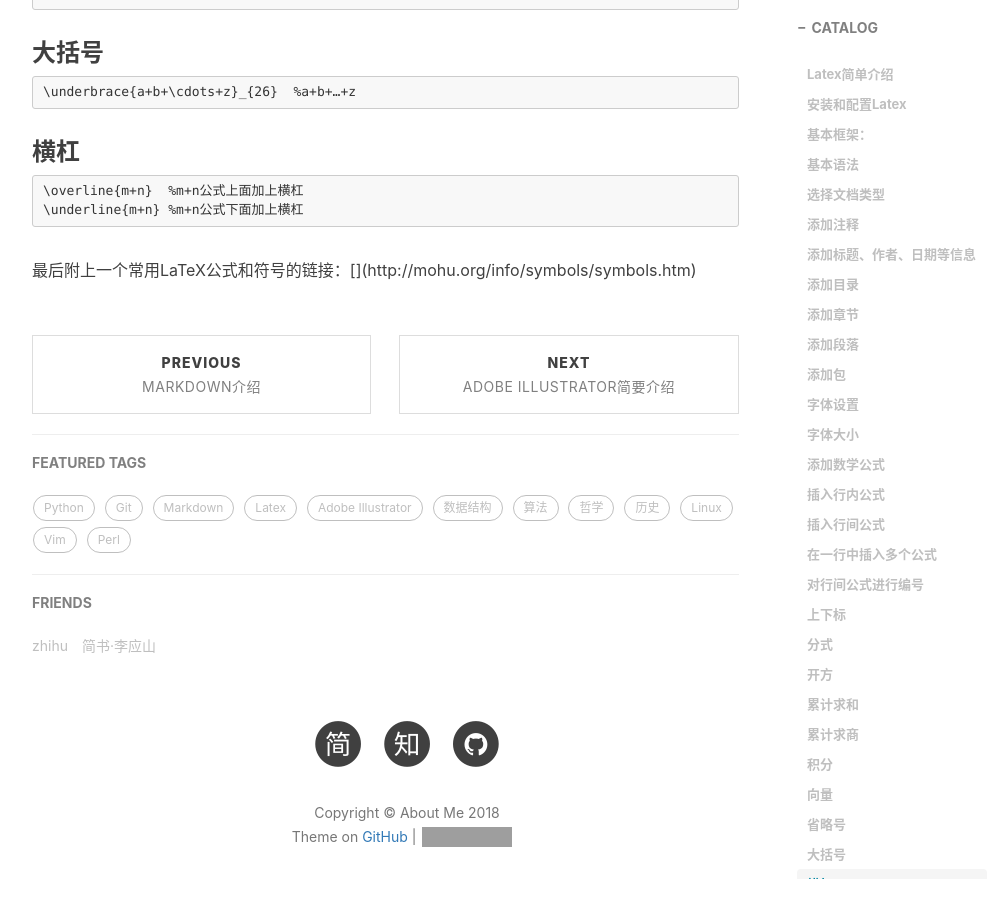
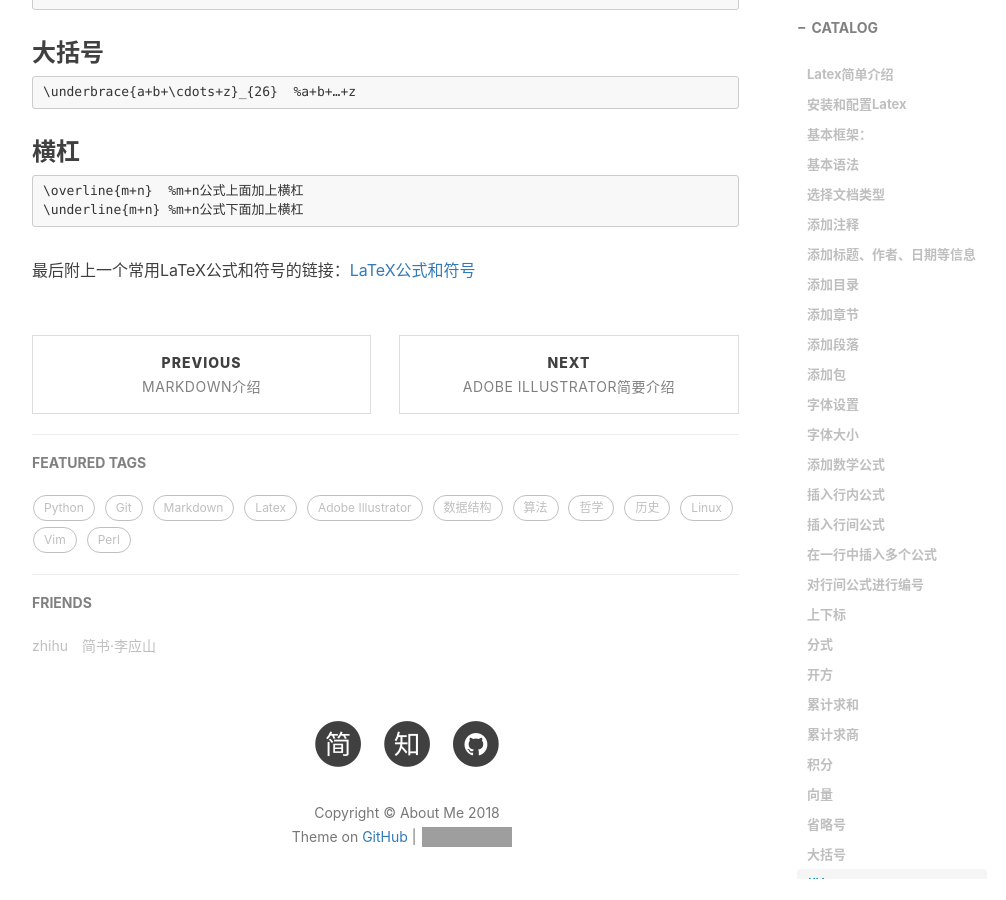
Before and after one commit to yingshanli/yingshanli.github.io, a Jekyll site: the page built from _posts/2018-03-18-Latex简要介绍.md, in a window 1280 px wide and 900 px high, scrolled down 5026 px. Shown: the whole window, without its empty margins (233-1239 px from the left). Built offline with Jekyll 4.4.1, drawn with Linux system fonts in a browser that asks for light colours; nearby versions of some CDN libraries; comment, search, counter and statistics services are not loaded; grey boxes are pictures that could not be loaded.

Commit message:
Update 2018-03-18-Latex简要介绍.md

```diff
--- a/_posts/2018-03-18-Latex简要介绍.md
+++ b/_posts/2018-03-18-Latex简要介绍.md
@@ -224,4 +224,4 @@ a+b+\cdots+z	%a+b+…+z
 
 
 
-最后附上一个常用LaTeX公式和符号的链接：\[](http://mohu.org/info/symbols/symbols.htm)
+最后附上一个常用LaTeX公式和符号的链接：[LaTeX公式和符号](http://mohu.org/info/symbols/symbols.htm)
```
